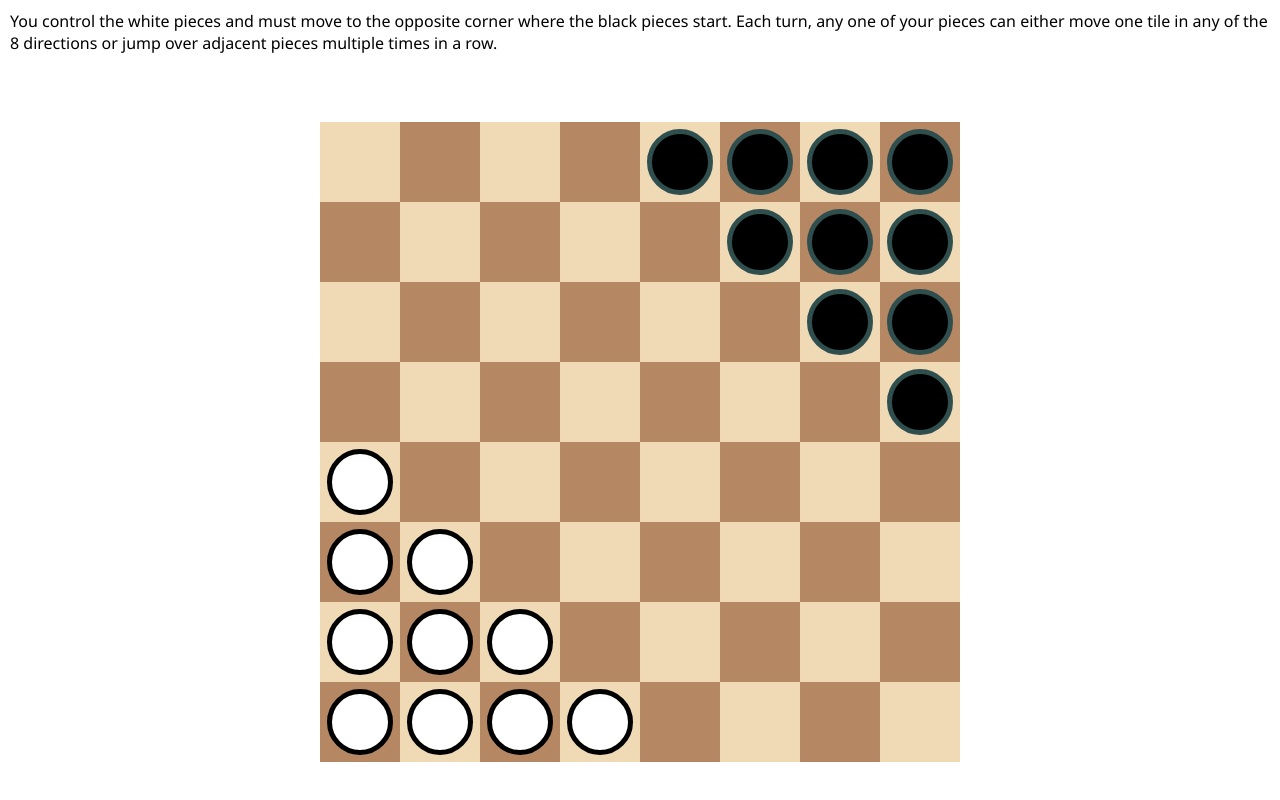
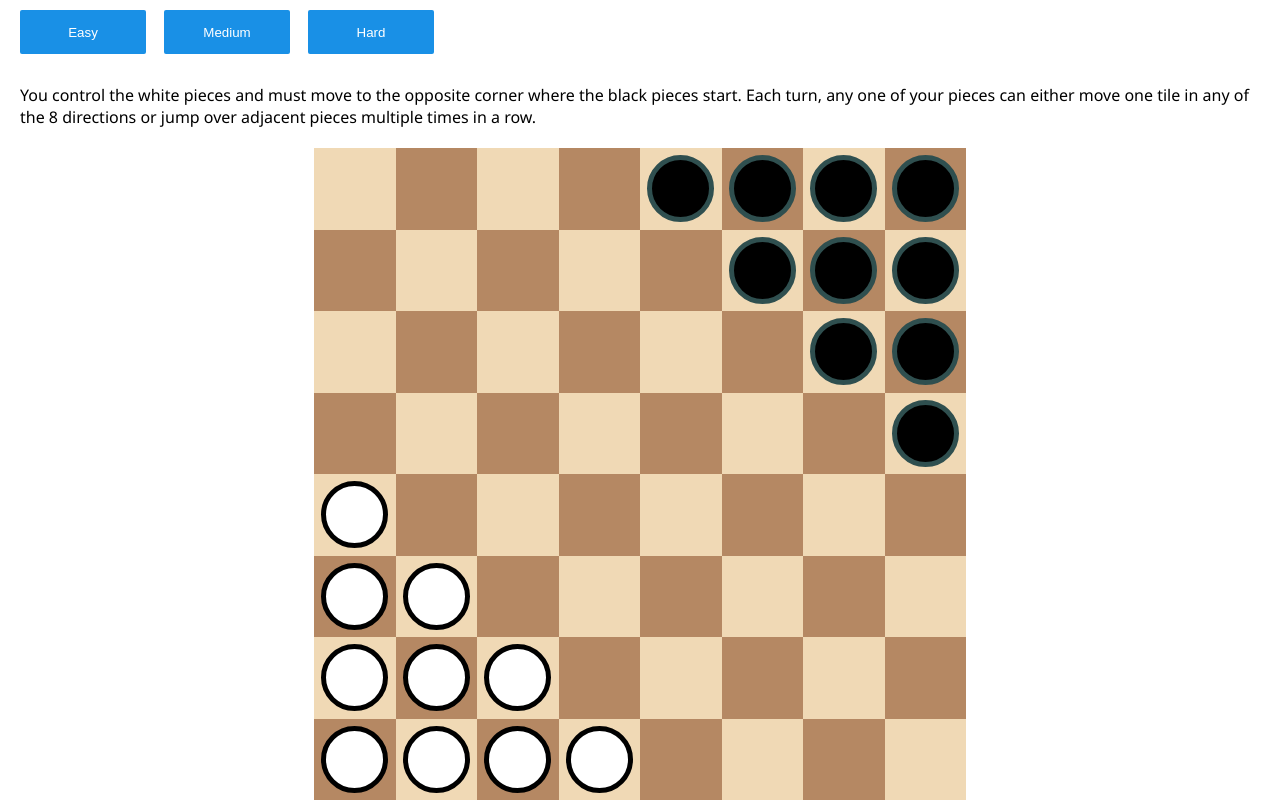
Before and after one commit to Bulmenisaurus/corners-ai, a website with bundled scripts: page index.html in a window 1280 px wide. Built offline with nearby package versions, Linux system fonts and the light colour scheme.

Commit message:
difficulty selectors

```diff
--- a/index.html
+++ b/index.html
@@ -9,6 +9,13 @@
         <link rel="stylesheet" href="./src/style.css" />
     </head>
     <body>
+        <div id="top-bar">
+            <div id="difficulty-container">
+                <button id="easy">Easy</button>
+                <button id="medium">Medium</button>
+                <button id="hard">Hard</button>
+            </div>
+        </div>
         <div id="description">
             You control the white pieces and must move to the opposite corner where the black pieces
             start. Each turn, any one of your pieces can either move one tile in any of the 8
--- a/src/ai.ts
+++ b/src/ai.ts
@@ -1,10 +1,20 @@
-import { Board, Piece, Player, PIECE_BLACK, PIECE_WHITE } from './board';
+import { Board, Piece, Player, PIECE_BLACK, PIECE_WHITE, DIFFICULTY } from './board';
 import { Move, generateAllMovesFromTile, generateAllMoves } from './moves';
 
-export const findMove = (board: Board, aiColor: Player, ez: boolean): Move | undefined => {
+export const findMove = (
+    board: Board,
+    aiColor: Player,
+    difficulty: DIFFICULTY
+): Move | undefined => {
     if (countPlayerScore(aiColor, board) === 980) {
         return undefined;
     }
+
+    const moveDepthSearch: number = {
+        easy: 0,
+        medium: 1,
+        hard: 2,
+    }[difficulty];
 
     const myPieces = board.coordinates().filter(([x, y]) => board.getPiece(x, y) === aiColor);
     let myPiecesMoves = myPieces.map(([x, y]) => generateAllMovesFromTile(x, y, board)).flat();
@@ -20,7 +30,7 @@ export const findMove = (board: Board, aiColor: Player, ez: boolean): Move | und
         // we just made a move, so now its time to evaluate from the perspective of the opponent
 
         const opponentScore = recursiveBoardSearchAlphaBeta(
-            ez ? 1 : 2,
+            moveDepthSearch,
             board,
             aiColor === PIECE_WHITE ? PIECE_BLACK : PIECE_WHITE,
             -Infinity,
@@ -38,7 +48,7 @@ export const findMove = (board: Board, aiColor: Player, ez: boolean): Move | und
     }
 
     const endTime = Date.now();
-    console.log(`Took ${endTime - startTime}ms to evaluate positions`);
+    console.log(`Took ${endTime - startTime}ms to evaluate positions (difficulty=${difficulty})`);
     console.log(`Evaluated ${TIMES_TO_EVAL} position`);
     TIMES_TO_EVAL = 0;
 
--- a/src/board.ts
+++ b/src/board.ts
@@ -12,6 +12,8 @@ export const TILE_BLACK = 'black';
 export const TILE_WHITE = 'white';
 
 export type Tile = typeof TILE_BLACK | typeof TILE_WHITE;
+
+export type DIFFICULTY = 'easy' | 'medium' | 'hard';
 
 export class Board {
     pieces: Piece[];
@@ -65,8 +67,7 @@ export class InteractiveBoard {
     aiWorker: Worker;
     tilesElement: HTMLDivElement;
     piecesElement: HTMLDivElement;
-    EZ_ENABLED: boolean;
-    EZ_TIMES: number;
+    difficulty: 'easy' | 'medium' | 'hard';
     constructor(
         boardElement: HTMLElement,
         tileContainer: HTMLDivElement,
@@ -80,8 +81,7 @@ export class InteractiveBoard {
         this.tilesElement = tileContainer;
         this.piecesElement = piecesContainer;
 
-        this.EZ_ENABLED = false;
-        this.EZ_TIMES = 0;
+        this.difficulty = 'easy';
 
         this.selectedTileCoordinates = undefined;
 
@@ -231,9 +231,6 @@ export class InteractiveBoard {
 
     onTileClick(tileX: number, tileY: number) {
         const prevSelectedCoords = this.selectedTileCoordinates;
-        this.EZ_onTileClick(tileX, tileY);
-
-        // if (this.EZ_ENABLED) this.clearSuggestions();
 
         if (prevSelectedCoords !== undefined) {
             this.unselect(prevSelectedCoords[0], prevSelectedCoords[1]);
@@ -248,7 +245,6 @@ export class InteractiveBoard {
 
             this.selectedTileCoordinates = [tileX, tileY];
             this.select(tileX, tileY);
-            // if (this.EZ_ENABLED) this.addSuggestions(tileX, tileY);
         }
     }
 
@@ -264,7 +260,7 @@ export class InteractiveBoard {
     }
 
     initiateAiMove() {
-        this.aiWorker.postMessage([this.board.pieces, this.currentTurn, this.EZ_ENABLED]);
+        this.aiWorker.postMessage([this.board.pieces, this.currentTurn, this.difficulty]);
     }
 
     receiveAiMove(move: Move | undefined) {
@@ -316,7 +312,6 @@ export class InteractiveBoard {
         }
 
         this.doMove(thisMove);
-        console.log(`My score: ${countPlayerScore(PIECE_WHITE, this.board)}`);
 
         // mark it as the other players turn now
 
@@ -328,18 +323,6 @@ export class InteractiveBoard {
             this.initiateAiMove();
         }, 1000);
     }
-
-    EZ_onTileClick(x: number, y: number) {
-        this.EZ_TIMES += x + y ? -this.EZ_TIMES : 1;
-        this.EZ_ENABLED ||= this.EZ_TIMES > 2;
-        if (this.EZ_ENABLED) {
-            this.EZ_playAnimation();
-        }
-    }
-
-    EZ_playAnimation() {
-        this.getTileElement(0, 0).style.transform = 'rotate(360deg)';
-    }
 }
 
 export const renderBoard = (board: InteractiveBoard, boardContainer: HTMLDivElement) => {
--- a/src/index.ts
+++ b/src/index.ts
@@ -1,4 +1,5 @@
 import * as Board from './board';
+import { DIFFICULTY } from './board';
 
 const main = async (mainElement: HTMLElement) => {
     const boardContainer = document.createElement('div');
@@ -15,6 +16,48 @@ const main = async (mainElement: HTMLElement) => {
     board.loadFen('4pppp/5ppp/6pp/7p/P/PP/PPP/PPPP');
     //test positing:board.loadFen('4PPPP/5PPP/6PP/7P/1p/pp/ppp/pppp');
     Board.renderBoard(board, boardContainer);
+
+    const easyButton = document.getElementById('easy') as HTMLButtonElement;
+    const mediumButton = document.getElementById('medium') as HTMLButtonElement;
+    const hardButton = document.getElementById('hard') as HTMLButtonElement;
+
+    easyButton.onclick = () => {
+        easyButton.dataset.selected = 'true';
+        mediumButton.dataset.selected = hardButton.dataset.selected = 'false';
+
+        board.difficulty = 'easy';
+        localStorage.setItem('difficulty', 'easy');
+    };
+    mediumButton.onclick = () => {
+        mediumButton.dataset.selected = 'true';
+        easyButton.dataset.selected = hardButton.dataset.selected = 'false';
+
+        board.difficulty = 'medium';
+        localStorage.setItem('difficulty', 'medium');
+    };
+    hardButton.onclick = () => {
+        hardButton.dataset.selected = 'true';
+        easyButton.dataset.selected = mediumButton.dataset.selected = 'false';
+
+        board.difficulty = 'hard';
+        localStorage.setItem('difficulty', 'hard');
+    };
+
+    const difficultyButtons: Record<DIFFICULTY, HTMLButtonElement> = {
+        easy: easyButton,
+        medium: mediumButton,
+        hard: hardButton,
+    };
+
+    const storedDifficulty = localStorage.getItem('difficulty');
+    if (
+        storedDifficulty === 'easy' ||
+        storedDifficulty === 'medium' ||
+        storedDifficulty === 'hard'
+    ) {
+        board.difficulty = storedDifficulty;
+        difficultyButtons[storedDifficulty].dataset.selected = 'true';
+    }
 };
 
 window.addEventListener('load', () => {
--- a/src/style.css
+++ b/src/style.css
@@ -1,6 +1,7 @@
 * {
     margin: 0;
     padding: 0;
+    box-sizing: content-box;
 }
 
 html,
@@ -17,23 +18,52 @@ main {
     display: flex;
     align-items: center;
     justify-content: center;
-    flex-grow: 0.8;
+    flex-grow: 1;
+}
+
+#top-bar {
+    flex-basis: 44px;
+    height: 44px;
+    min-height: 44px;
+    padding: 10px 20px;
+}
+
+#top-bar #difficulty-container {
+    display: flex;
+    justify-content: space-between;
+    height: 100%;
+    width: min(100%, 414px);
+}
+
+#top-bar button {
+    display: block;
+    min-width: 112px;
+    border-radius: 0;
+    color: white;
+    background-color: hsl(205, 80%, 50%);
+    padding: 5px;
+    border: 0;
+    border-radius: 2px;
+    border: 2px solid transparent;
+}
+
+#top-bar button:hover {
+    background-color: hsl(205, 80%, 20%);
+}
+
+#top-bar button[data-selected='true'] {
+    border-color: black;
 }
 
 #description {
     font-family: 'Segoe UI', Tahoma, Geneva, Verdana, sans-serif;
-    flex-grow: 0.2;
-    overflow-y: scroll;
-    padding: 10px;
+    padding: 20px;
 }
 
 #board-container {
-    /* :( */
-    --parent-height: calc(100vh * 0.8);
-    --parent-width: 100vw;
-    --parent-min: min(var(--parent-height), var(--parent-width));
-    width: var(--parent-min);
-    height: var(--parent-min);
+    aspect-ratio: 1/1;
+    height: 100%;
+    /*!!!!TODO VERY IMPORTANT: when width of main < height of main, this overflows past screen*/
     position: relative;
 }
 
@@ -62,7 +92,6 @@ main {
     width: 100%;
     height: 100%;
     aspect-ratio: 1/1;
-    transition: transform 1s;
 }
 
 #board-container .tile.black {
```
Also changed, not shown: dist/index.js, dist/worker.js.
